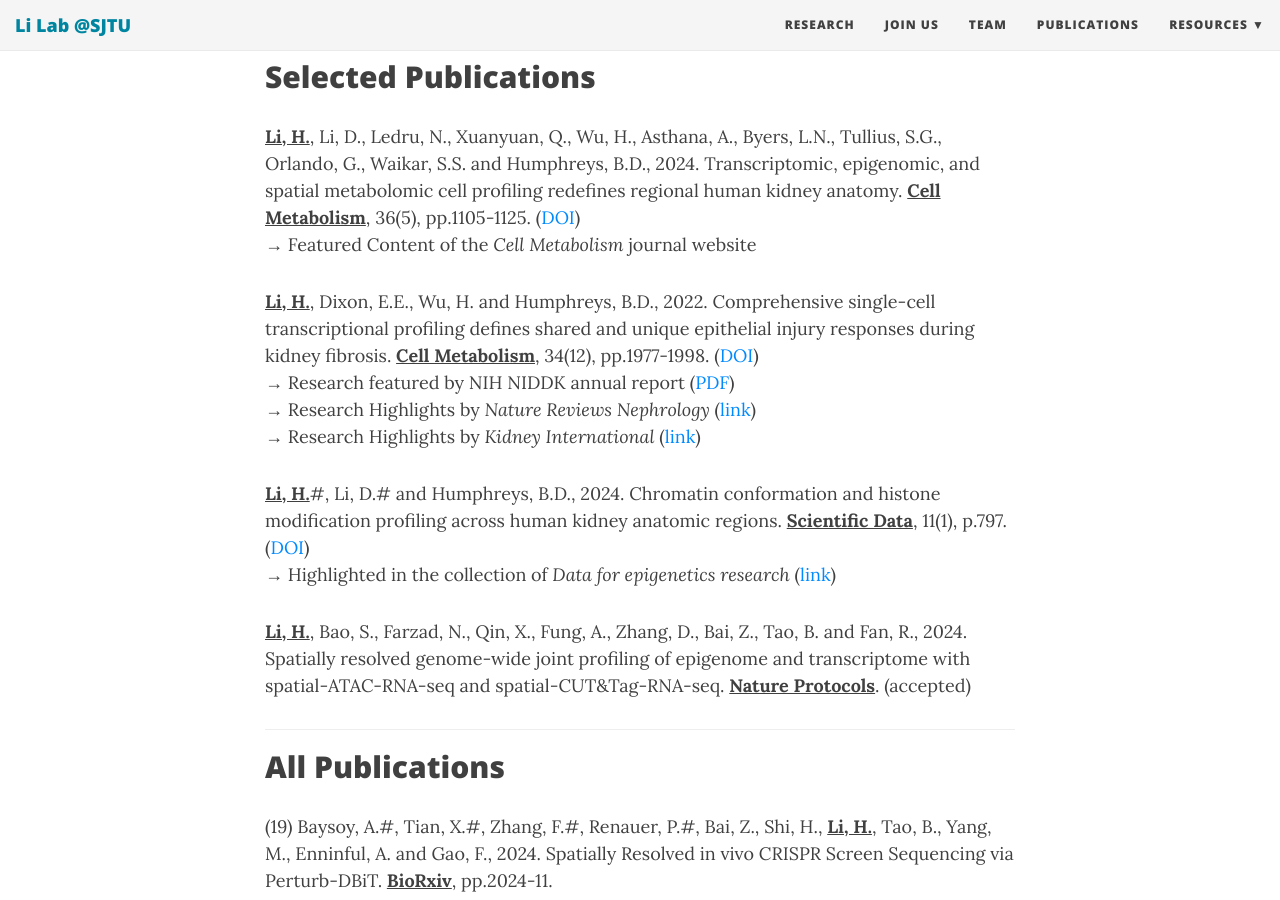
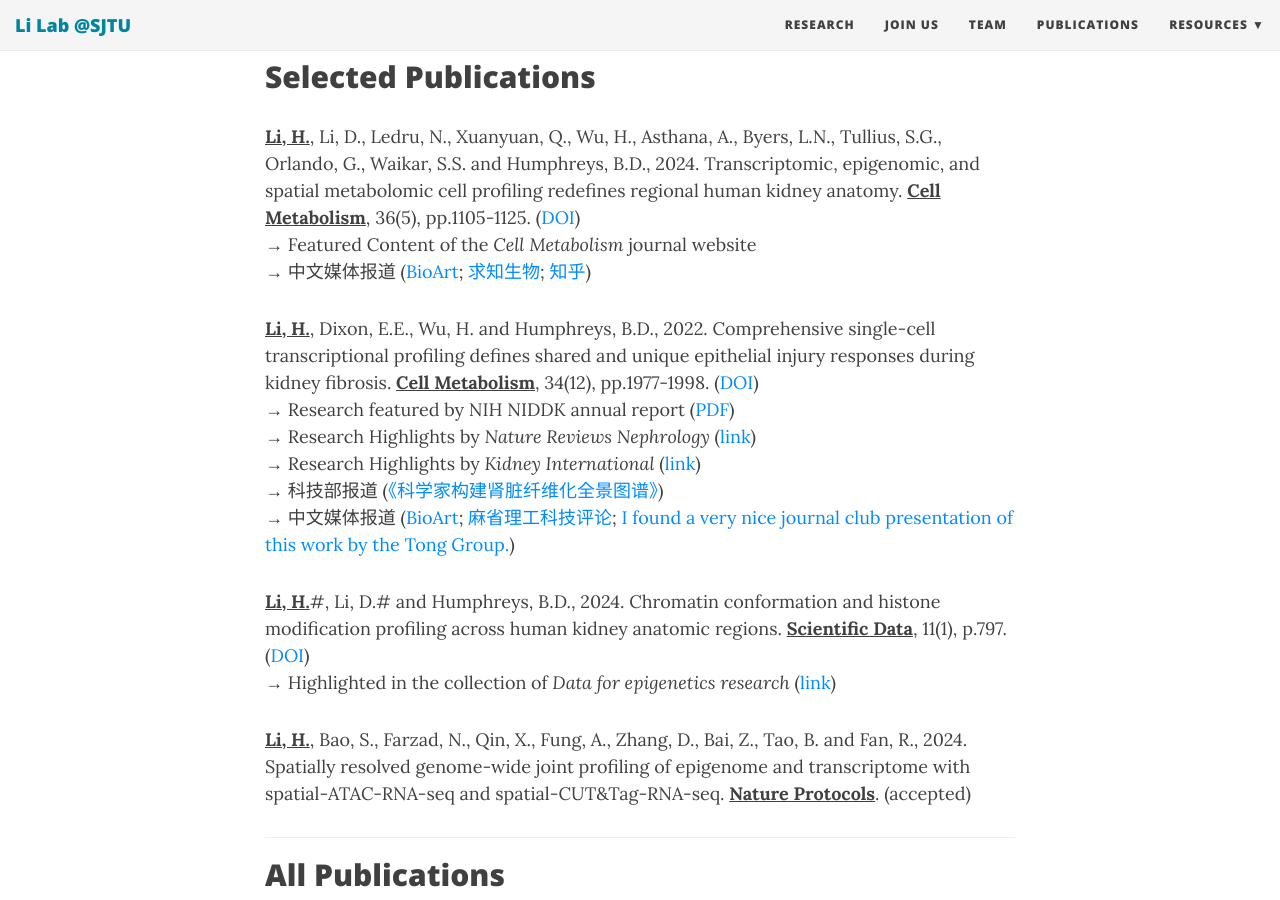
Before and after one commit to TheLiLab/thelilab.github.io, a Jekyll site: the page built from pubs.md, in a window 1280 px wide and 900 px high, scrolled down 629 px. Built offline with Jekyll 4.4.1, drawn with Linux system fonts in a browser that asks for light colours; nearby versions of some CDN libraries; some of the changed text lies outside the part shown.

Commit message:
Update pubs.md

```diff
--- a/pubs.md
+++ b/pubs.md
@@ -19,13 +19,16 @@ bigimg:
 ## Selected Publications
 
 <strong><u>Li, H.</u></strong>, Li, D., Ledru, N., Xuanyuan, Q., Wu, H., Asthana, A., Byers, L.N., Tullius, S.G., Orlando, G., Waikar, S.S. and Humphreys, B.D., 2024. Transcriptomic, epigenomic, and spatial metabolomic cell profiling redefines regional human kidney anatomy. <strong><u>Cell Metabolism</u></strong>, 36(5), pp.1105-1125. ([DOI](https://doi.org/10.1016/j.cmet.2024.02.015))<br>
-→	Featured Content of the <i>Cell Metabolism</i> journal website
+→	Featured Content of the <i>Cell Metabolism</i> journal website<br>
+→	中文媒体报道 ([BioArt](https://mp.weixin.qq.com/s/EZZC0j3wezH26dazQr_swQ); [求知生物](https://mp.weixin.qq.com/s/jdNkc0TlyETwB1TnJLkj0w); [知乎](https://zhuanlan.zhihu.com/p/699684001))
 <br>
 
 <strong><u>Li, H.</u></strong>, Dixon, E.E., Wu, H. and Humphreys, B.D., 2022. Comprehensive single-cell transcriptional profiling defines shared and unique epithelial injury responses during kidney fibrosis. <strong><u>Cell Metabolism</u></strong>, 34(12), pp.1977-1998. ([DOI](https://doi.org/10.1016/j.cmet.2022.09.026))<br>
 →	Research featured by NIH NIDDK annual report ([PDF](https://www.niddk.nih.gov/-/media/Files/Strategic-Plans/2024/NIDDK_RecentAdvances_2024-KUH.pdf))<br>
 →	Research Highlights by <i>Nature Reviews Nephrology</i> ([link](https://www.nature.com/articles/s41581-022-00657-x))<br>
-→	Research Highlights by <i>Kidney International</i> ([link](https://doi.org/10.1016/j.kint.2023.02.005))
+→	Research Highlights by <i>Kidney International</i> ([link](https://doi.org/10.1016/j.kint.2023.02.005))<br>
+→	科技部报道 ([《科学家构建肾脏纤维化全景图谱》](https://www.most.gov.cn/ztzl/gnwkjdt/202211/t20221111_183450.html))<br>
+→	中文媒体报道 ([BioArt](https://mp.weixin.qq.com/s/1-JbkuPvXk3-Y5-cocJn3Q); [麻省理工科技评论](https://mp.weixin.qq.com/s/tRLhBHvm4BKw3VJ8IUiXuA); [I found a very nice journal club presentation of this work by the Tong Group.](https://mp.weixin.qq.com/s/2EWORGEduLyAIgaS2xlviw))
 <br>
 
 <strong><u>Li, H.</u></strong>#, Li, D.# and Humphreys, B.D., 2024. Chromatin conformation and histone modification profiling across human kidney anatomic regions. <strong><u>Scientific Data</u></strong>, 11(1), p.797. ([DOI](https://doi.org/10.1038/s41597-024-03648-8))<br>
@@ -63,7 +66,8 @@ bigimg:
 
 (12) <strong><u>Li, H.</u></strong>, Li, D., Ledru, N., Xuanyuan, Q., Wu, H., Asthana, A., Byers, L.N., Tullius, S.G., Orlando, G., Waikar, S.S. and Humphreys, B.D., 2024. Transcriptomic, epigenomic, and spatial metabolomic cell profiling redefines regional human kidney anatomy. <strong><u>Cell Metabolism</u></strong>, 36(5), pp.1105-1125. ([DOI](https://doi.org/10.1016/j.cmet.2024.02.015))
 <br>
-→	Featured Content of the <i>Cell Metabolism</i> journal website
+→	Featured Content of the <i>Cell Metabolism</i> journal website<br>
+→	中文媒体报道 ([BioArt](https://mp.weixin.qq.com/s/EZZC0j3wezH26dazQr_swQ); [求知生物](https://mp.weixin.qq.com/s/jdNkc0TlyETwB1TnJLkj0w); [知乎](https://zhuanlan.zhihu.com/p/699684001))
 <br>
 
 (11) <strong><u>Li, H.</u></strong> and Humphreys, B.D., 2024. Targeting de novo lipogenesis to mitigate kidney disease. <strong><u>The Journal of Clinical Investigation</u></strong>, 134(4). ([DOI](https://doi.org/10.1172/JCI178125))
@@ -86,7 +90,9 @@ bigimg:
 (5) <strong><u>Li, H.</u></strong>, Dixon, E.E., Wu, H. and Humphreys, B.D., 2022. Comprehensive single-cell transcriptional profiling defines shared and unique epithelial injury responses during kidney fibrosis. <strong><u>Cell Metabolism</u></strong>, 34(12), pp.1977-1998. ([DOI](https://doi.org/10.1016/j.cmet.2022.09.026))<br>
 →	Research featured by NIH NIDDK annual report ([PDF](https://www.niddk.nih.gov/-/media/Files/Strategic-Plans/2024/NIDDK_RecentAdvances_2024-KUH.pdf))<br>
 →	Research Highlights by <i>Nature Reviews Nephrology</i> ([link](https://www.nature.com/articles/s41581-022-00657-x))<br>
-→	Research Highlights by <i>Kidney International</i> ([link](https://doi.org/10.1016/j.kint.2023.02.005))
+→	Research Highlights by <i>Kidney International</i> ([link](https://doi.org/10.1016/j.kint.2023.02.005))<br>
+→	科技部报道 ([《科学家构建肾脏纤维化全景图谱》](https://www.most.gov.cn/ztzl/gnwkjdt/202211/t20221111_183450.html))<br>
+→	中文媒体报道 ([BioArt](https://mp.weixin.qq.com/s/1-JbkuPvXk3-Y5-cocJn3Q); [麻省理工科技评论](https://mp.weixin.qq.com/s/tRLhBHvm4BKw3VJ8IUiXuA); [I found a very nice journal club presentation of this work by the Tong Group.](https://mp.weixin.qq.com/s/2EWORGEduLyAIgaS2xlviw))
 <br>
 
 (4) Muto, Y.#, <strong><u>Li, H.</u></strong># and Humphreys, B.D., 2022. Single Cell Transcriptomics. <strong><u>Innovations in Nephrology: Breakthrough Technologies in Kidney Disease Care</u></strong> (pp. 87-102). Cham: Springer International Publishing. ([DOI](https://doi.org/10.1007/978-3-031-11570-7_5))<br>
@@ -95,6 +101,7 @@ bigimg:
 
 (3) <strong><u>Li, H.</u></strong> and Humphreys, B.D., 2022. New functions for basophils identified in kidney fibrosis. <strong><u>Nature Immunology</u></strong>, 23(6), pp.824-825. ([DOI](https://doi.org/10.1038/s41590-022-01221-2))
 <br>
+→	中文媒体报道 ([Kidney First](https://mp.weixin.qq.com/s/jFjeN07CrdPkRSjq42L2Lg))
 
 (2) <strong><u>Li, H.</u></strong> and Humphreys, B.D., 2021. Single cell technologies: Beyond microfluidics. <strong><u>Kidney360</u></strong>, 2(7), pp.1196-1204. ([DOI](https://doi.org/10.34067/KID.0001822021))
 <br>
```
